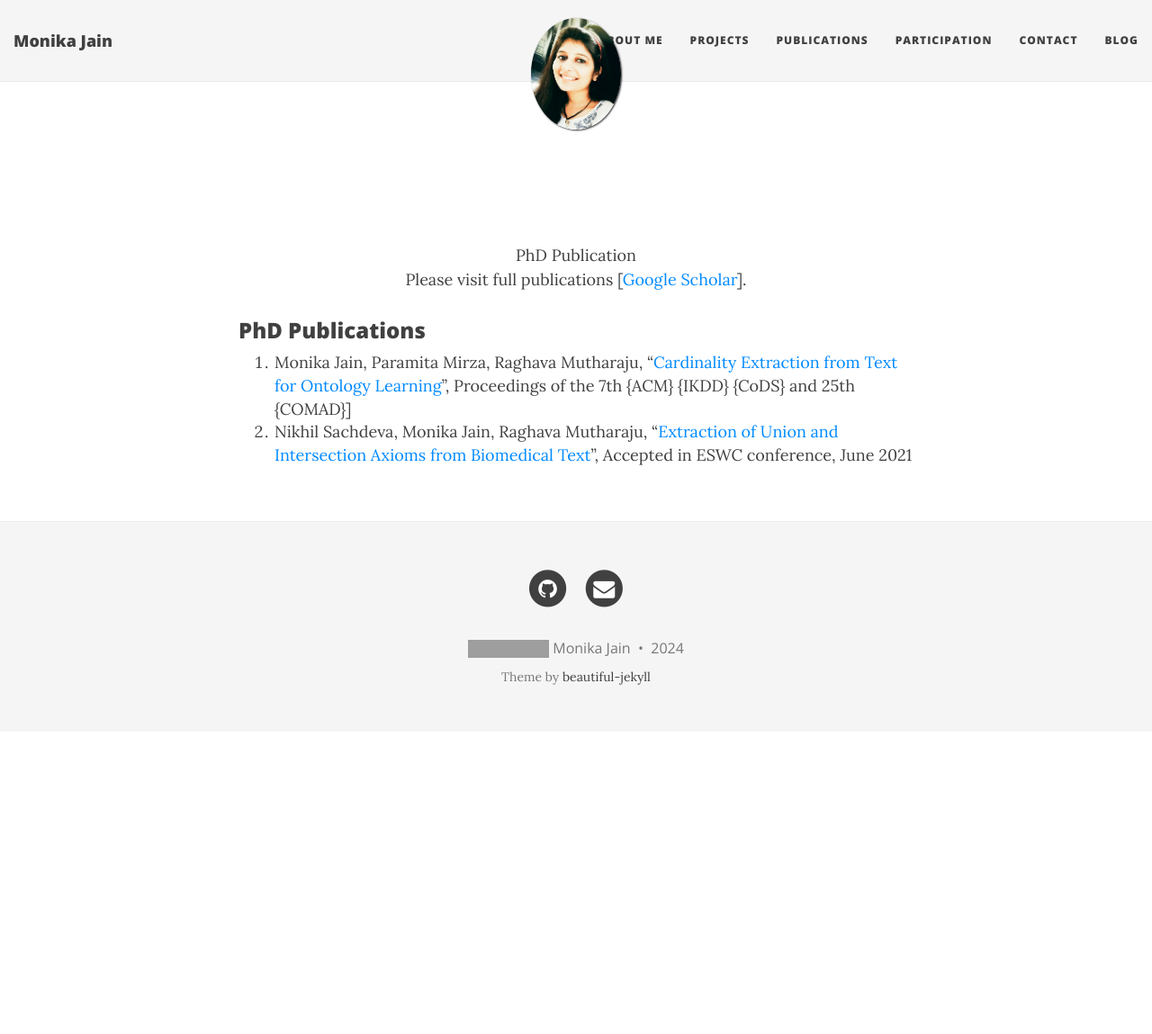
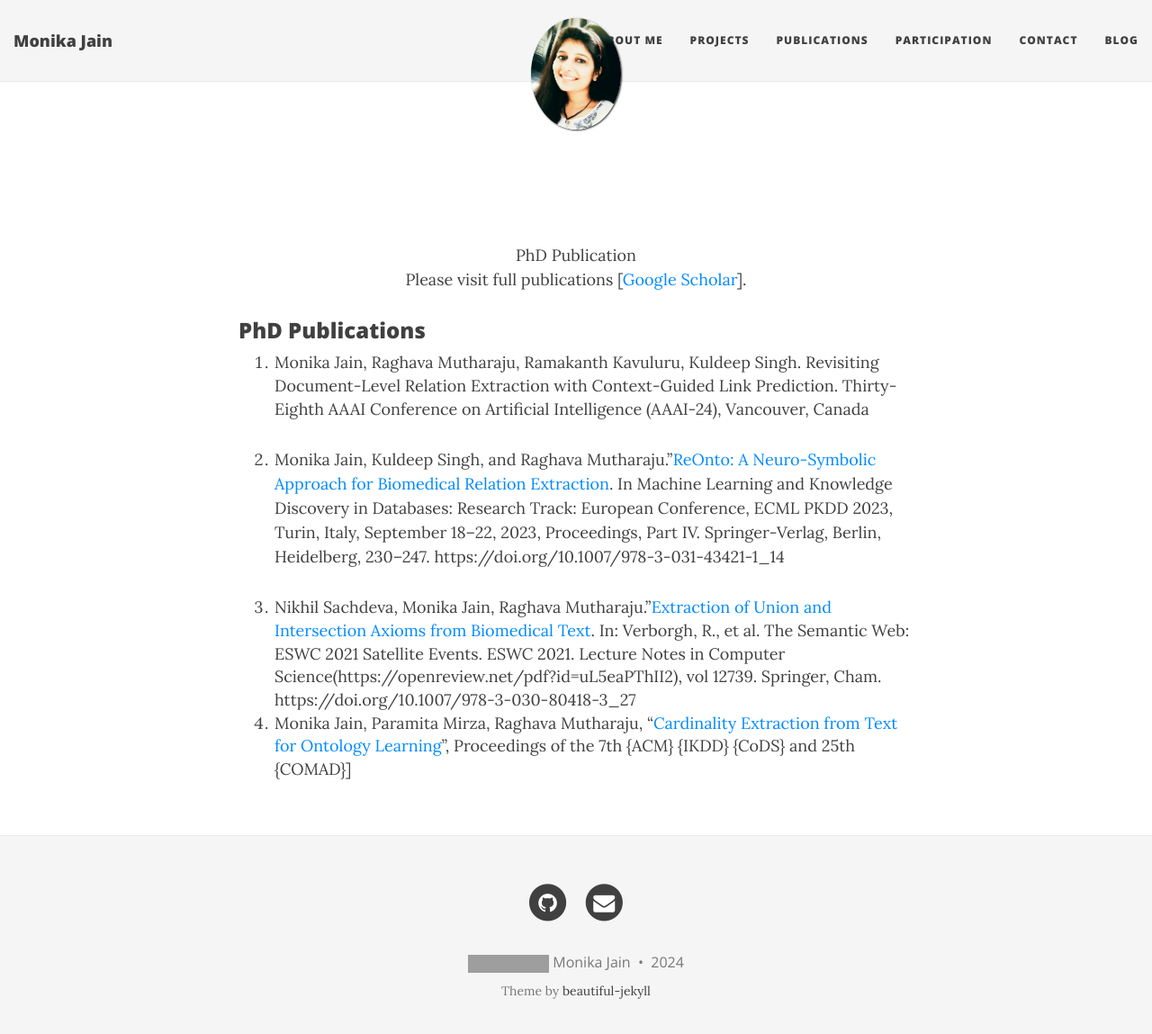
Before and after one commit to MonikaJain19/MonikaJain19.github.io, a Jekyll site: the page built from publications.md, in a window 1280 px wide and 1162 px high. Shown: the top 1149 px of the window at 90% size. Built offline with Jekyll 4.4.1, drawn with Linux system fonts in a browser that asks for light colours; nearby versions of some CDN libraries; grey boxes are pictures that could not be loaded.

Commit message:
Update publications.md

```diff
--- a/publications.md
+++ b/publications.md
@@ -12,6 +12,8 @@ Please visit full publications [<a href = "https://scholar.google.com/citations?
 
 
 ### PhD Publications
+1. Monika Jain, Raghava Mutharaju, Ramakanth Kavuluru, Kuldeep Singh. Revisiting Document-Level Relation Extraction with Context-Guided Link Prediction. Thirty-Eighth AAAI Conference on Artificial Intelligence (AAAI-24), Vancouver, Canada
+2. Monika Jain, Kuldeep Singh, and Raghava Mutharaju."[ReOnto: A Neuro-Symbolic Approach for&nbsp;Biomedical Relation Extraction](https://dl.acm.org/doi/abs/10.1007/978-3-031-43421-1_14). In Machine Learning and Knowledge Discovery in Databases: Research Track: European Conference, ECML PKDD 2023, Turin, Italy, September 18–22, 2023, Proceedings, Part IV. Springer-Verlag, Berlin, Heidelberg, 230–247. https://doi.org/10.1007/978-3-031-43421-1_14
 
-1. Monika Jain, Paramita Mirza, Raghava Mutharaju, "[Cardinality Extraction from Text for Ontology Learning](https://doi.org/10.1145/3371158.3371223)", Proceedings of the 7th {ACM} {IKDD} {CoDS} and 25th {COMAD}]
-2. Nikhil Sachdeva, Monika Jain, Raghava Mutharaju, "[Extraction of Union and Intersection Axioms from Biomedical Text](https://openreview.net/pdf?id=uL5eaPThII2)", Accepted in ESWC conference, June 2021
+3. Nikhil Sachdeva, Monika Jain, Raghava Mutharaju."[Extraction of Union and Intersection Axioms from Biomedical Text](). In: Verborgh, R., et al. The Semantic Web: ESWC 2021 Satellite Events. ESWC 2021. Lecture Notes in Computer Science(https://openreview.net/pdf?id=uL5eaPThII2), vol 12739. Springer, Cham. https://doi.org/10.1007/978-3-030-80418-3_27
+5. Monika Jain, Paramita Mirza, Raghava Mutharaju, "[Cardinality Extraction from Text for Ontology Learning](https://doi.org/10.1145/3371158.3371223)", Proceedings of the 7th {ACM} {IKDD} {CoDS} and 25th {COMAD}]
```
